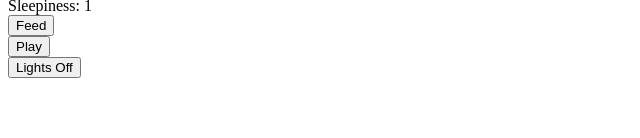
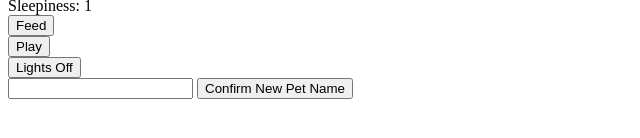
Before and after one commit to printerdude/dinosaur-pets, a plain HTML site: page index.html in a window 1280 px wide. Shown: the part 508-646 px from the top of the page, without its empty margins (0-640 px from the left). Drawn offline with nearby package versions, Linux system fonts and the light colour scheme.

Commit message:
Commit 14: added input and button in html file to change name

```diff
--- a/index.html
+++ b/index.html
@@ -13,7 +13,7 @@
 </head>
 <body>
     <section class="petName">
-        <h1>Dino Pet NickName</h1>
+        <h1 id="petNameDisplay">Dino Pet NickName</h1>
         <button class="startButton">Start!</button>
         <div id="petAge">Age: 0</div>
     </section>
@@ -29,17 +29,17 @@
     <section class="petActions">
         <div>
             <button class="feed">Feed</button>
-
         </div>
         <div>
             <button class="play">Play</button>
-
         </div>
         <div>
             <button class="lightsOff">Lights Off</button>
-
         </div>
+        <form>
+            <input type="text" id="nameInput">
+            <button id="nameButton">Confirm New Pet Name</button>
+        </form>
     </section>
-
 </body>
 </html>
```
